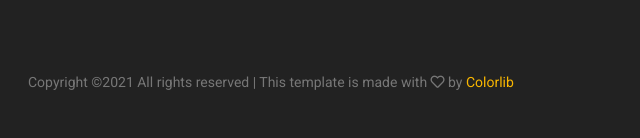
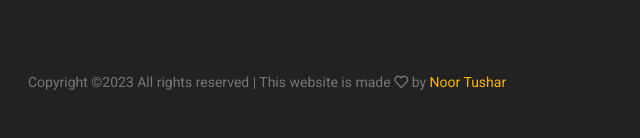
Before and after one commit to NoorTushar/Builder, a plain HTML site: page index.html in a window 1280 px wide. Shown: the part 5382-5520 px from the top of the page, 54-694 px from the left. Drawn offline with nearby package versions, Linux system fonts and the light colour scheme.

Commit message:
Update index.html

```diff
--- a/index.html
+++ b/index.html
@@ -557,7 +557,7 @@
           <div class="row">
             <div class="col-md-8">
               <div class="footer-bottom-text">
-                <p>Copyright ©2021 All rights reserved | This template is made with <i class="far fa-heart"></i>  by <span>Colorlib</span></p>
+                <p>Copyright ©2023 All rights reserved | This website is made <i class="far fa-heart"></i>  by <span>Noor Tushar</span></p>
               </div>
             </div>
             <div class="col-md-4">
```
